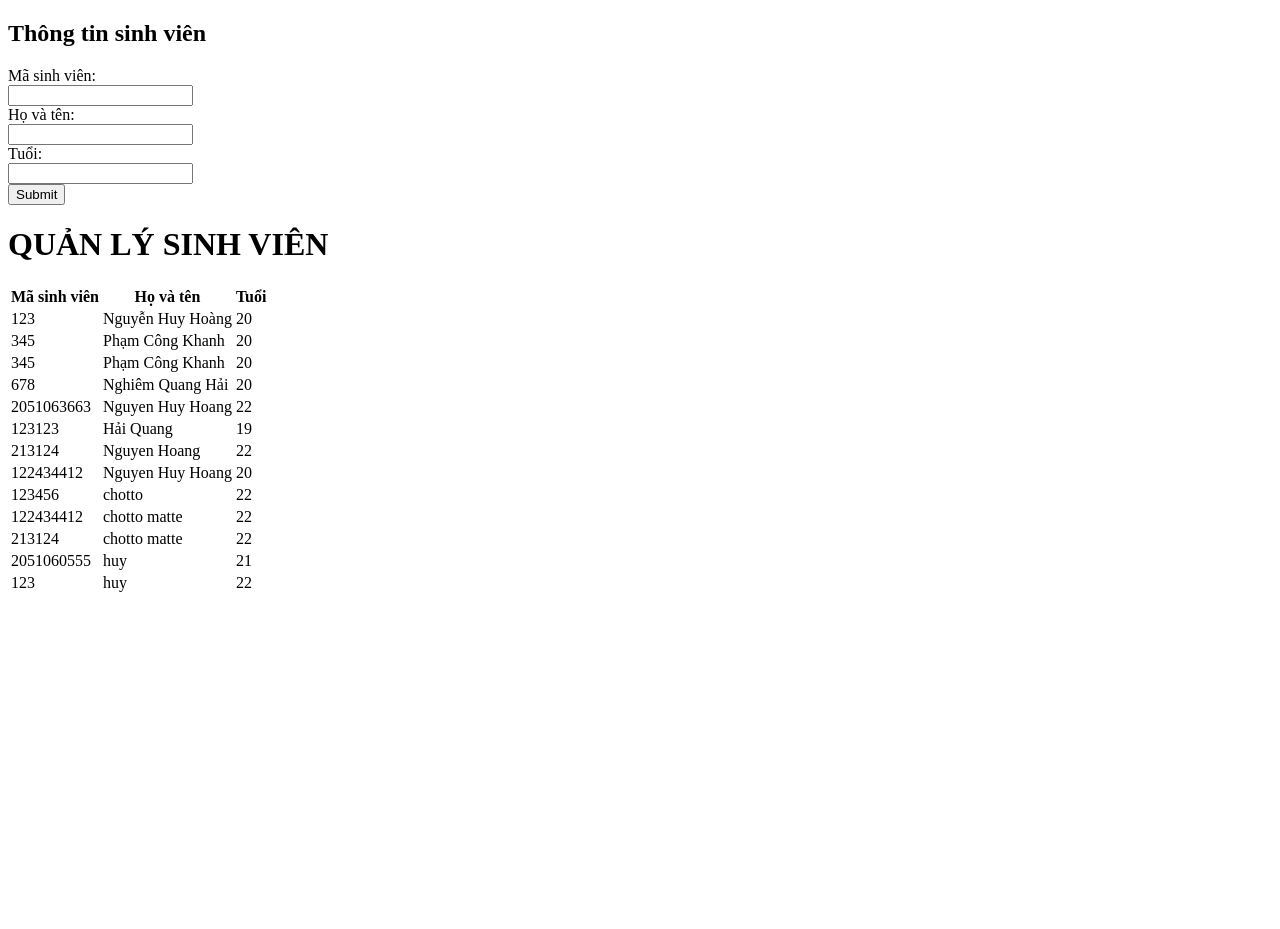
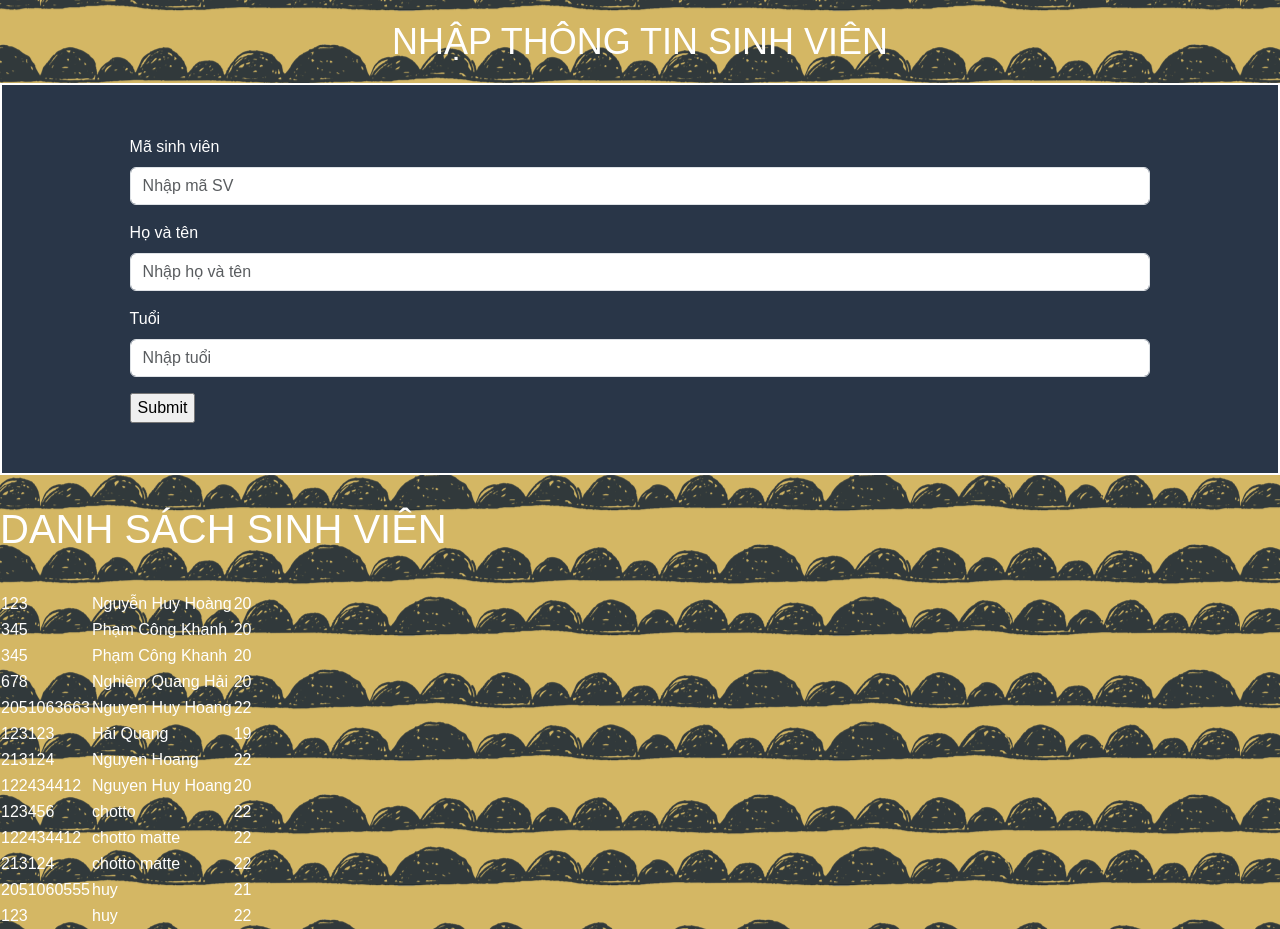
Before and after one commit to hoang001359/CSE485_2023, a PHP site: page / in a window 1280 px wide. Before the commit the page ends 592 px from the top, so only its background shows below. Run offline with PHP 8.4, Linux system fonts and the light colour scheme; data that the repository does not hold is empty.

Commit message:
them giao dien, fix loi hien thi danh sach

```diff
--- /dev/null
+++ b/BTTH01/css/index.css
@@ -0,0 +1,39 @@
+html, body {
+    margin: 0;
+  }
+
+  body {
+    background-color: #d4b764;
+    font-family: 'Quicksand', sans-serif;
+    color: #fff;
+    background-image: url("../assets/pattern.png");
+    background-repeat: repeat;
+    background-position: center;
+  }
+#div-title{
+  /* background-color:rgb(44, 76, 102); */
+  text-align: center;
+  margin-top: 20px;
+  margin-bottom: 20px;
+}
+#title{
+  font-size: 36px;
+}
+#title2{
+  padding-top: 30px;
+  padding-bottom: 30px;
+}
+#txt {
+  padding-left: 10%;
+  padding-right: 10%;
+}
+#submitbtn{
+  margin-left: 10%;
+}
+#formInput{
+  background-color:rgb(41, 54, 72);
+  border-color: #fff;
+  border: 2.5px solid;
+  padding-top: 50px;
+  padding-bottom: 50px;
+}
--- a/BTTH01/index.php
+++ b/BTTH01/index.php
@@ -1,3 +1,45 @@
+
+
+<!DOCTYPE html>
+<html lang="en">
+<head>
+	<meta charset="UTF-8">
+	<meta http-equiv="X-UA-Compatible" content="IE=edge">
+	<meta name="viewport" content="width=device-width, initial-scale=1.0">
+	<link href="https://cdn.jsdelivr.net/npm/bootstrap@5.3.0-alpha3/dist/css/bootstrap.min.css" rel="stylesheet" integrity="sha384-KK94CHFLLe+nY2dmCWGMq91rCGa5gtU4mk92HdvYe+M/SXH301p5ILy+dN9+nJOZ" crossorigin="anonymous">
+	<link rel="stylesheet" href="css/index.css">
+	<title>STUDENT MANAGEMENT</title>
+</head>
+<body>
+	<div id="div-title">
+		<h1 id ="title">NHẬP THÔNG TIN SINH VIÊN</h1>
+	</div>
+	<form id="formInput" method="POST" action="index.php">
+		<div id="txt" class="mb-3">
+  			<label for="formGroupExampleInput" class="form-label">Mã sinh viên</label>
+  			<input type="text" id="id" name="id" class="form-control" id="formGroupExampleInput" placeholder="Nhập mã SV">
+		</div>
+		<div id="txt" class="mb-3">
+			<label for="formGroupExampleInput2" class="form-label">Họ và tên</label>
+			<input type="text" id="name" name="name" class="form-control" id="formGroupExampleInput2" placeholder="Nhập họ và tên">
+		</div>
+		<div id="txt" class="mb-3">
+			<label for="formGroupExampleInput2" class="form-label">Tuổi</label>
+			<input type="text" id="age" name="age" class="form-control" id="formGroupExampleInput2" placeholder="Nhập tuổi">
+		</div>
+		<input id="submitbtn"  type="submit" value="Submit">
+	</form>
+
+
+
+	<script>
+		if( window.history.replaceState ){
+			window.history.replaceState(null,null,window.location.href);
+		}
+	</script>
+	<script src="https://cdn.jsdelivr.net/npm/bootstrap@5.3.0-alpha3/dist/js/bootstrap.bundle.min.js" integrity="sha384-ENjdO4Dr2bkBIFxQpeoTz1HIcje39Wm4jDKdf19U8gI4ddQ3GYNS7NTKfAdVQSZe" crossorigin="anonymous"></script>
+</body>
+</html>
 <?php
     if ($_SERVER["REQUEST_METHOD"] == "POST") {
         $id = $_POST["id"];
@@ -34,30 +76,8 @@
 	}
 
     }
-
 ?>
-
-<!DOCTYPE html>
-<html>
-<head>
-	<title>Form nhập thông tin sinh viên</title>
-</head>
-<body>
-	<h2>Thông tin sinh viên</h2>
-	<form method="POST" action="index.php">
-        <label for="text">Mã sinh viên:</label><br>
-		<input type="text" id="id" name="id" required><br>
-
-		<label for="name">Họ và tên:</label><br>
-		<input type="text" id="name" name="name" required><br>
-
-		<label for="age">Tuổi:</label><br>
-		<input type="number" id="age" name="age" required><br>
-
-		<input type="submit" value="Submit">
-	</form>
-	<?php
-	include "php/read_file.php";
-	?>
-</body>
-</html>
+<h1 id ="title2">DANH SÁCH SINH VIÊN</h1>
+<?php
+	include_once "php/read_file.php";
+?>
--- a/BTTH01/php/read_file.php
+++ b/BTTH01/php/read_file.php
@@ -1,22 +1,19 @@
-<h1>QUẢN LÝ SINH VIÊN</h1>
-	<table>
-		<tr>
-            <th>Mã sinh viên</th>
-			<th>Họ và tên</th>
-			<th>Tuổi</th>
-		</tr>
+
 <?php
 	$file = fopen("dssv.txt", "r");
-			$dataList = array();
+	$table = '<table>';
+	// $dataList = array();
 	while (!feof($file)) {
 		$line = fgets($file);
 		$data = explode(",", $line);
-				array_push($dataList, $data);
+		// array_push($dataList, $data);
+		$table .= '<tr>';
+		foreach ($data as $i) {
+			$table .= '<td>' . $i . '</td>';
+		}
+		$table .= '</tr>';
 	}
 	fclose($file);
-
-			foreach ($dataList as $data) {
-				echo "<tr><td>" . $data[0] . "</td><td>" . $data[1] . "</td><td>" . $data[2] ."</td></tr>";
-			}
+	$table .= '</table>';
+	echo $table;
 ?>
-	</table>
```
Also changed, not shown: BTTH01/Student.php (+19 -7 lines), BTTH01/assets/avt.jpg (added), BTTH01/assets/pattern.png (added), BTTH01/dssv.txt (line endings or trailing spaces). Lines whose indentation alone changed are shown as unchanged.
